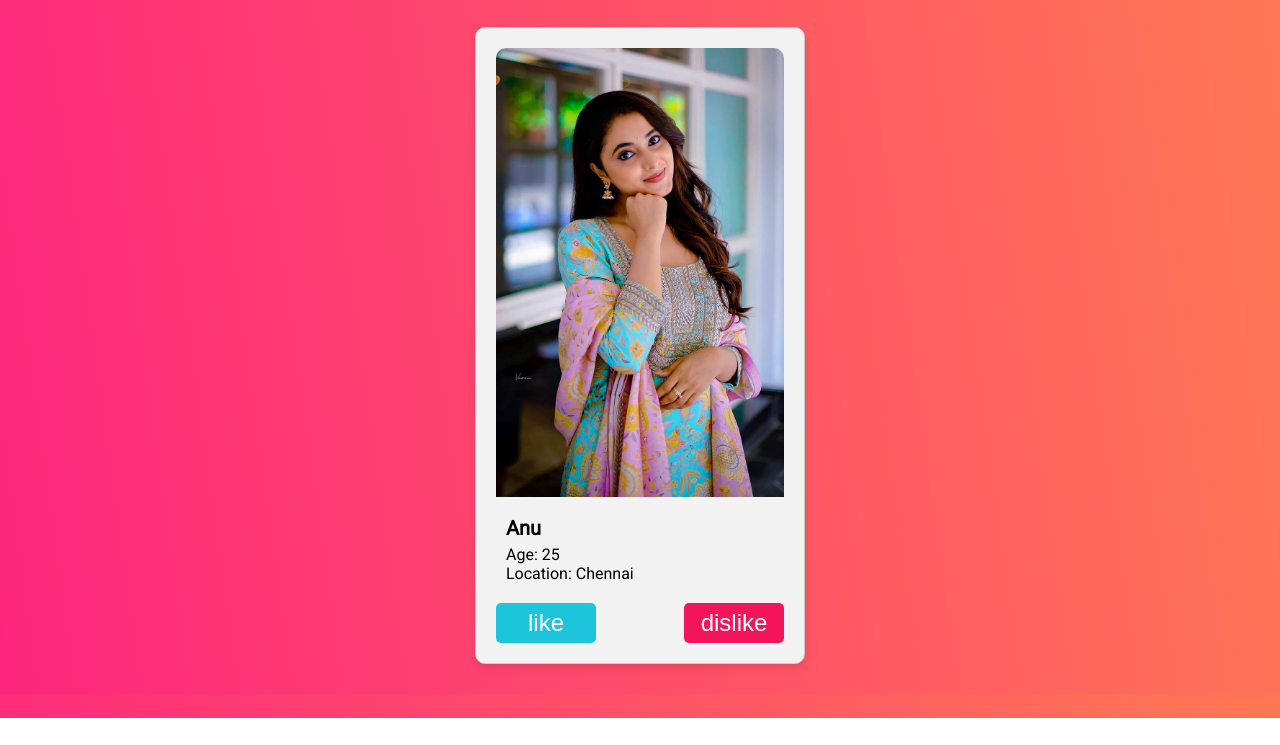
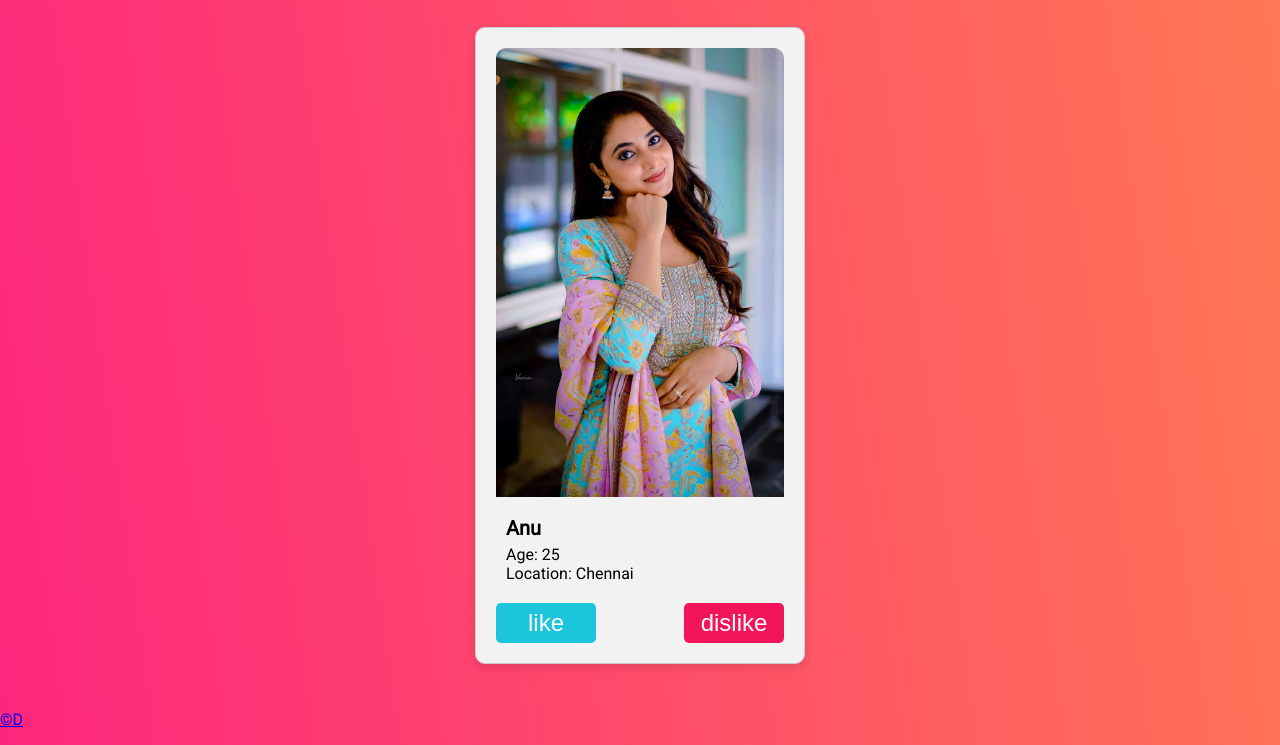
Before and after one commit to dinesh-d19/finger, a plain HTML site: page home.html in a window 1280 px wide. Shown: the part 82-827 px from the top of the page. Before the commit the page ends 800 px from the top, so only its background shows below. Drawn offline with Linux system fonts and the light colour scheme.

Commit message:
Update home.html
LINK

```diff
--- a/home.html
+++ b/home.html
@@ -140,7 +140,7 @@
       </div>
     </div>
   </div>
-
+<p class="copyright"><a href="https://dinesh-d19.github.io/dinesh-site.github.io/"> ©D</a></p>
   <script src="script.js"></script>
 </body>
 </html>
```
